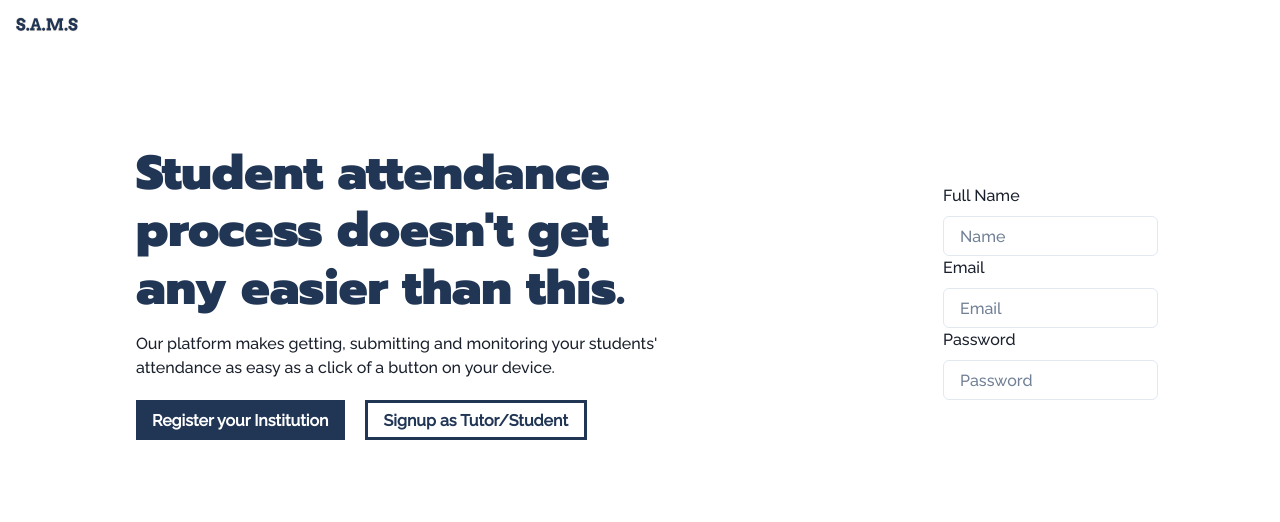
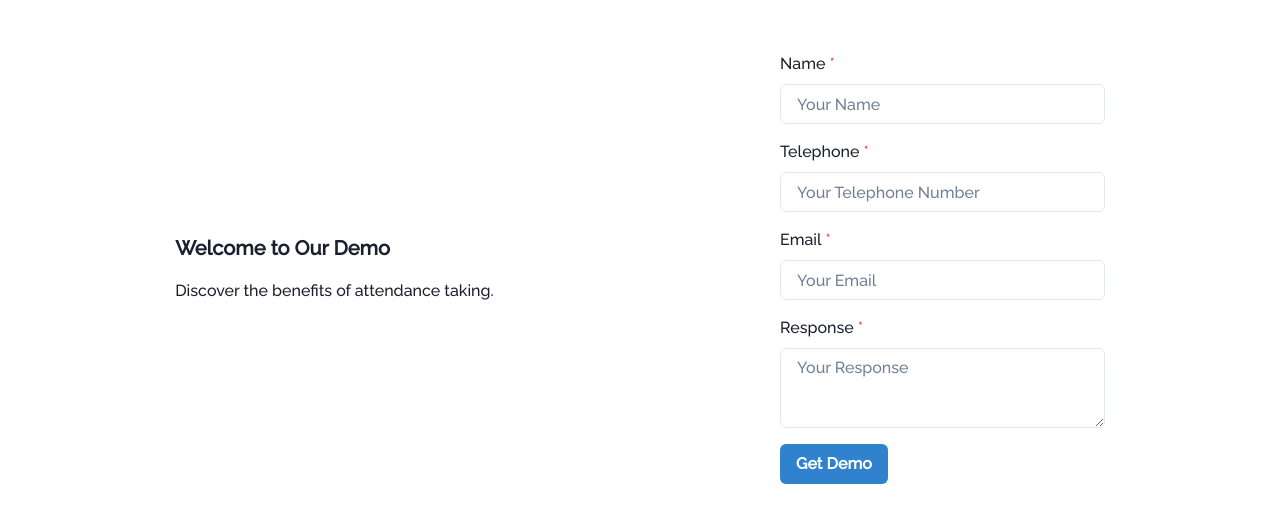
Before and after one commit to pipeops-dev/pipeops-html, a React (Vite) app: page /demo in a window 1280 px wide. Shown: the top 522 px of the page. Built offline with nearby package versions, Linux system fonts and the light colour scheme.

Commit message:
working on the demop page

```diff
--- a/src/pages/Demo.jsx
+++ b/src/pages/Demo.jsx
@@ -1,94 +1,31 @@
-import React from 'react'
-import Footer from '../component/Footer'
-import { Box, Center, Flex, HStack, Heading, Text, Container, Button, FormControl, FormLabel, Input } from '@chakra-ui/react'
-import logo from '../images/logo-revamp.svg'
-import logo2 from "../images/logo.png";
-import { NavLink } from "react-router-dom";
+import React from 'react';
+import { Flex, Box, Text, FormControl, FormLabel, Input, Textarea, Button } from '@chakra-ui/react';
+
 export default function Demo() {
-    const firstRegister = {
-        bgColor: "#213655",
-        color: "white",
-        ":hover": {
-          bgColor: "#f2575d",
-          borderRadius: "10px",
-        },
-        borderRadius: "0",
-      };
-
-      const secondRegister = {
-        color: "#213655",
-        border: "3px solid #213655 ",
-        bgColor: "transparent",
-        borderRadius: "0",
-        ":hover": {
-          bgColor: "#f2575d",
-          color: "white",
-          border: "3px solid #f2575d ",
-          borderRadius: "10px",
-        },
-      };
   return (
-    <><Box m={'1em'}>
-          <img src={logo2} width={'5%'} alt="logo" />
-      </Box><Flex
-        as="section"
-        flexDirection={{ base: "column", md: "column", lg: "row", xl: "row" }}
-        align={"center"}
-        justify={{ base: "center", md: "center", lg: "space-between" }}
-        gap={{ base: 0, lg: 5 }}
-        my={"2em"}
-      >
-        <Container
-          my={{ base: "3.5rem", md: "5rem", lg: "8.75rem", xl: "5rem" }}
-          px={{ base: "1.25rem", lg: "1.875rem", xl: "1.875rem" }}
-        >
-          <Heading
-            color={"#213655"}
-            textAlign={{ base: "center", lg: "left", xl: "left" }}
-            pb={"15px"}
-            fontSize={{ base: "3xl", md: "4xl", lg: "5xl", xl: "5xl" }}
-          >
-            Student attendance process doesn't get any easier than this.
-          </Heading>
-
-          <Text
-            pb={"1.25rem"}
-            textAlign={{ base: "center", lg: "left", xl: "left" }}
-          >
-            {" "}
-            Our platform makes getting, submitting and monitoring your students' attendance as easy as a click of a button on your device.
-          </Text>
-          <Flex
-            gap={5}
-            flexDir={{ base: "column", md: "column", lg: "row", xl: "row" }}
-          >
-            <Button sx={firstRegister}>
-              <NavLink to={"register-institution"}>
-                Register your Institution
-              </NavLink>
-            </Button>
-            <Button sx={secondRegister}>
-              <NavLink to={"signin"}>Signup as Tutor/Student</NavLink>
-            </Button>
-          </Flex>
-        </Container>
-        <Container
-
-          w={"auto"}
-        >
-          <FormControl>
-            <FormLabel>Full Name</FormLabel>
-            <Input type="text" placeholder="Name" />
-          </FormControl>
-          <FormControl>
-            <FormLabel>Email</FormLabel>
-            <Input type="email" placeholder="Email" />
-          </FormControl>
-          <FormControl>
-            <FormLabel>Password</FormLabel>
-            <Input type="password" placeholder="Password" />
-          </FormControl>
-        </Container>
-      </Flex></>
-  )
+    <Flex
+      direction={{ base: 'column', md: 'row' }}
+      align="center"
+      justify="space-around"
+      p={8}
+    >
+      <Box p={5}>
+        <Text fontSize="xl" fontWeight="bold">Welcome to Our Demo</Text>
+        <Text mt={4}>Discover the benefits of attendance taking.</Text>
+      </Box>
+      <Box p={5}>
+        <FormControl id="demo-form" isRequired>
+          <FormLabel>Name</FormLabel>
+          <Input placeholder="Your Name" />
+          <FormLabel mt={4}>Telephone</FormLabel>
+          <Input placeholder="Your Telephone Number" />
+          <FormLabel mt={4}>Email</FormLabel>
+          <Input placeholder="Your Email" />
+          <FormLabel mt={4}>Response</FormLabel>
+          <Textarea placeholder="Your Response" />
+          <Button mt={4} colorScheme="blue">Get Demo</Button>
+        </FormControl>
+      </Box>
+    </Flex>
+  );
 }
--- a/src/pages/student/StudentHome.jsx
+++ b/src/pages/student/StudentHome.jsx
@@ -95,8 +95,6 @@ export default function StudentHome() {
       updateAttendance({ attendanceId, studentId, name, matricNumber, department });
       console.log({ attendanceId, studentId, name, matricNumber, department });
     }
-    // Handle form submission logic here
-
     closeAttendance();
     onPin(); // Close modal after form submission
   };
```
